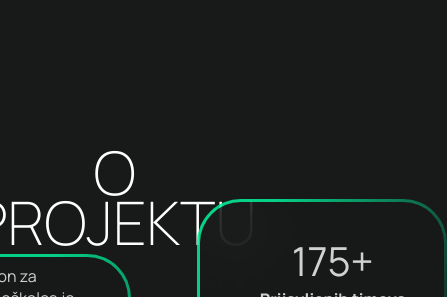
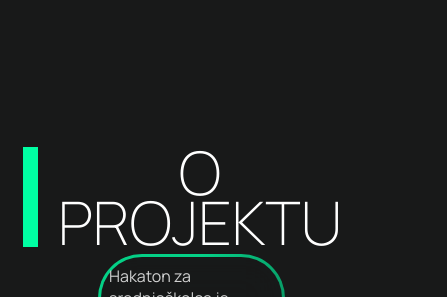
Before and after one commit to Nikola787/hzs-5.0, a React (Create React App) app: page /#/ in a window 390 px wide. Shown: the part 3620-3917 px from the top of the page, 447 px wide, since content can reach past the window. Built offline with nearby package versions, Linux system fonts and the light colour scheme.

Commit message:
o projektu struktura pocetna

```diff
--- a/src/components/o_projektu/o_projektu.css
+++ b/src/components/o_projektu/o_projektu.css
@@ -6,12 +6,11 @@
 .o-projektu {
   display: flex;
   justify-content: center;
-  height: 750px;
 }
 
 .levi-deo {
   width: 60%;
-  margin-right: 10%;
+  margin-right: 3%;
   margin-top: 3%;
 }
 
@@ -46,7 +45,6 @@
   border-color: transparent;
   border-radius: 50px;
 
-
   backdrop-filter: blur(20px);
 
   /* Note: backdrop-filter has minimal browser support */
@@ -58,7 +56,6 @@
   flex-direction: column;
   justify-content: space-evenly;
   margin-right: 5%;
-
 }
 
 .statistika-jedan-box {
@@ -79,13 +76,11 @@
   border-color: transparent;
   border-radius: 50px;
 
-
   backdrop-filter: blur(20px);
 
   /* Note: backdrop-filter has minimal browser support */
   border-radius: 44px;
 }
-
 
 .statistika-dva-box {
   background-color: white;
@@ -104,7 +99,6 @@
   border-style: solid;
   border-color: transparent;
   border-radius: 50px;
-
 
   backdrop-filter: blur(20px);
 
@@ -129,7 +123,6 @@
   border-style: solid;
   border-color: transparent;
   border-radius: 50px;
-
 
   backdrop-filter: blur(20px);
 
@@ -165,9 +158,8 @@
   line-height: 123px;
   color: #ffffff;
 }
-.centralni_tekst{
-
-font-family: 'Manrope';
+.centralni_tekst {
+  font-family: "Manrope";
   font-style: normal;
   font-weight: 400;
   font-size: 1em;
@@ -183,7 +175,6 @@
 
   padding-top: 15px;
   padding-bottom: 15px;
-
 
   background: linear-gradient(
         266.26deg,
@@ -226,30 +217,62 @@
   box-shadow: -1px -1px 2px 0px rgba(14, 15, 15, 0.5) inset;
   box-shadow: 1px 1px 2px 0px rgba(34, 35, 35, 0.3) inset;
 }
-.slika-stat1{
+.slika-stat1 {
   justify-content: space-between;
 }
 
-.broj1{
-  font-family: 'Manrope';
+.broj1 {
+  font-family: "Manrope";
   font-style: normal;
   color: #ffffff;
   font-size: 2.5em;
 }
-.tekst-stat1{
+.tekst-stat1 {
   justify-content: center;
   display: flex;
   flex-direction: column;
   margin-bottom: 2%;
 }
-.tekstic1{
-  font-family: 'Manrope';
+.tekstic1 {
+  font-family: "Manrope";
   font-style: normal;
   color: #ffffff;
   font-size: 1em;
   font-weight: 800;
 }
-.slika-stat2{
+.slika-stat2 {
   width: 120px;
   height: 100px;
 }
+
+@media screen and (max-width: 1920px) {
+}
+@media screen and (max-width: 1200px) {
+}
+@media screen and (max-width: 960px) {
+}
+@media screen and (max-width: 620px) {
+}
+@media screen and (max-width: 480px) {
+  /*od ovog pointa krece mobilna verzija*/
+  .o-projektu {
+    flex-direction: column;
+    align-items: center;
+
+  }
+
+  .statistika-box {
+    align-items: center;
+  }
+
+  .levi-deo {
+    margin-right: 0%;
+  }
+
+  .naslov-tekst-o {
+    margin-left: -30%;
+  }
+}
+
+@media screen and (max-width: 340px) {
+}
```
Lines whose indentation alone changed are shown as unchanged.
